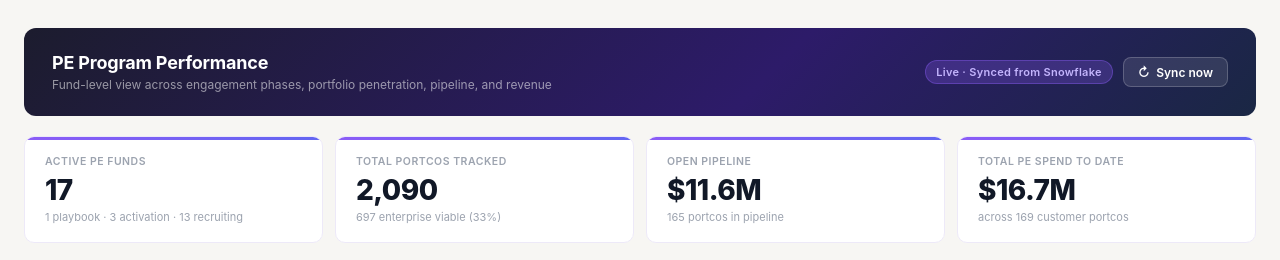
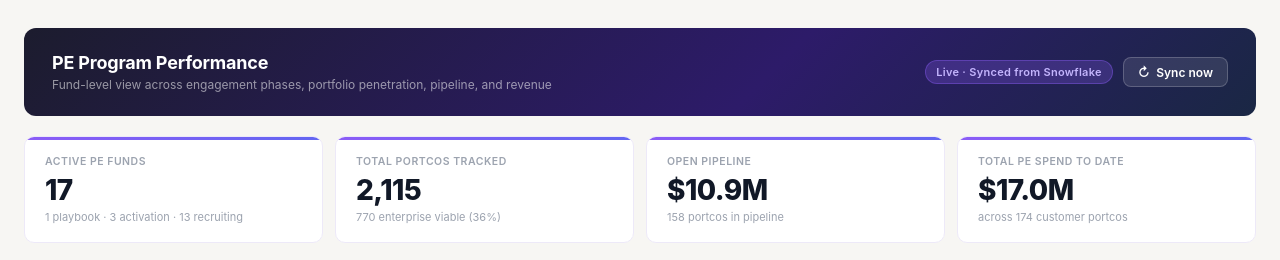
Before and after one commit to ziqideng-sudo/pe-dashboard, a plain HTML site: page index.html in a window 1280 px wide. Shown: the top 260 px of the page. Drawn offline with Linux system fonts and the light colour scheme.

Commit message:
Weekly refresh 2026-05-31

```diff
--- a/index.html
+++ b/index.html
@@ -540,20 +540,20 @@
 
 <script>
 const RAW_DATA = [
-  {fund:"General Atlantic",       stage:"Portco Recruiting",          total_portcos:243, enterprise_viable:95,  open_pipe_count:14, open_pipe_amount:1190000,  closed_won:28, won_arr:2940366,  dq_closed_lost:49, total_spend:3647021},
-  {fund:"Vista Equity Partners",  stage:"Activation",                 total_portcos:115, enterprise_viable:89,  open_pipe_count:32, open_pipe_amount:2118080,  closed_won:25, won_arr:1328349,  dq_closed_lost:43, total_spend:1858176},
-  {fund:"TCV",                    stage:"Portco Recruiting",          total_portcos:85,  enterprise_viable:53,  open_pipe_count:8,  open_pipe_amount:424879,   closed_won:24, won_arr:1387440,  dq_closed_lost:43, total_spend:2439938},
-  {fund:"Goldman Sachs",          stage:"Portco Recruiting",          total_portcos:243, enterprise_viable:55,  open_pipe_count:14, open_pipe_amount:567328,   closed_won:16, won_arr:835365,   dq_closed_lost:32, total_spend:921896},
-  {fund:"KKR",                    stage:"Portco Recruiting",          total_portcos:411, enterprise_viable:84,  open_pipe_count:14, open_pipe_amount:825000,   closed_won:14, won_arr:772400,   dq_closed_lost:40, total_spend:1036615},
-  {fund:"TPG",                    stage:"Portco Recruiting",          total_portcos:251, enterprise_viable:60,  open_pipe_count:10, open_pipe_amount:907188,   closed_won:14, won_arr:2631015,  dq_closed_lost:27, total_spend:3271162},
-  {fund:"HgCapital LLP",          stage:"Portco Playbook Deployment", total_portcos:69,  enterprise_viable:48,  open_pipe_count:12, open_pipe_amount:1673770,  closed_won:14, won_arr:887562,   dq_closed_lost:27, total_spend:1066255},
-  {fund:"Permira Advisers LLC",   stage:"Activation",                 total_portcos:87,  enterprise_viable:33,  open_pipe_count:11, open_pipe_amount:737420,   closed_won:11, won_arr:760932,   dq_closed_lost:22, total_spend:997293},
-  {fund:"Thoma Bravo",            stage:"Portco Recruiting",          total_portcos:80,  enterprise_viable:68,  open_pipe_count:19, open_pipe_amount:1771724,  closed_won:10, won_arr:651043,   dq_closed_lost:32, total_spend:1037519},
-  {fund:"Advent",                 stage:"Portco Recruiting",          total_portcos:121, enterprise_viable:44,  open_pipe_count:9,  open_pipe_amount:540000,   closed_won:4,  won_arr:114540,   dq_closed_lost:19, total_spend:124951},
-  {fund:"CVC",                    stage:"Portco Recruiting",          total_portcos:177, enterprise_viable:31,  open_pipe_count:6,  open_pipe_amount:269924,   closed_won:3,  won_arr:77136,    dq_closed_lost:17, total_spend:76600},
-  {fund:"HIG Capital",            stage:"Activation",                 total_portcos:140, enterprise_viable:10,  open_pipe_count:5,  open_pipe_amount:296200,   closed_won:2,  won_arr:49560,    dq_closed_lost:6,  total_spend:89560},
-  {fund:"Nordic Capital",         stage:"Portco Recruiting",          total_portcos:57,  enterprise_viable:20,  open_pipe_count:4,  open_pipe_amount:261600,   closed_won:2,  won_arr:74880,    dq_closed_lost:5,  total_spend:79000},
-  {fund:"Cove Hill Partners",     stage:"Portco Recruiting",          total_portcos:11,  enterprise_viable:7,   open_pipe_count:7,  open_pipe_amount:50000,    closed_won:2,  won_arr:8640,     dq_closed_lost:4,  total_spend:24480},
+  {fund:"General Atlantic",       stage:"Portco Recruiting",          total_portcos:243, enterprise_viable:105, open_pipe_count:13, open_pipe_amount:1200000,  closed_won:28, won_arr:2940366,  dq_closed_lost:49, total_spend:3647021},
+  {fund:"Vista Equity Partners",  stage:"Activation",                 total_portcos:115, enterprise_viable:93,  open_pipe_count:30, open_pipe_amount:1696240,  closed_won:27, won_arr:1519509,  dq_closed_lost:43, total_spend:2050929},
+  {fund:"TCV",                    stage:"Portco Recruiting",          total_portcos:85,  enterprise_viable:58,  open_pipe_count:8,  open_pipe_amount:416564,   closed_won:24, won_arr:1387440,  dq_closed_lost:43, total_spend:2442338},
+  {fund:"Goldman Sachs",          stage:"Portco Recruiting",          total_portcos:243, enterprise_viable:63,  open_pipe_count:14, open_pipe_amount:586328,   closed_won:16, won_arr:835365,   dq_closed_lost:32, total_spend:921896},
+  {fund:"KKR",                    stage:"Portco Recruiting",          total_portcos:432, enterprise_viable:98,  open_pipe_count:12, open_pipe_amount:850000,   closed_won:15, won_arr:772400,   dq_closed_lost:45, total_spend:1041615},
+  {fund:"TPG",                    stage:"Portco Recruiting",          total_portcos:251, enterprise_viable:68,  open_pipe_count:10, open_pipe_amount:952188,   closed_won:14, won_arr:2631015,  dq_closed_lost:27, total_spend:3271162},
+  {fund:"HgCapital LLP",          stage:"Portco Playbook Deployment", total_portcos:69,  enterprise_viable:52,  open_pipe_count:12, open_pipe_amount:1674682,  closed_won:14, won_arr:887562,   dq_closed_lost:27, total_spend:1060455},
+  {fund:"Permira Advisers LLC",   stage:"Activation",                 total_portcos:91,  enterprise_viable:36,  open_pipe_count:11, open_pipe_amount:496700,   closed_won:12, won_arr:851652,   dq_closed_lost:21, total_spend:1088854},
+  {fund:"Thoma Bravo",            stage:"Portco Recruiting",          total_portcos:80,  enterprise_viable:69,  open_pipe_count:20, open_pipe_amount:1771724,  closed_won:10, won_arr:651043,   dq_closed_lost:32, total_spend:1038319},
+  {fund:"Advent",                 stage:"Portco Recruiting",          total_portcos:121, enterprise_viable:49,  open_pipe_count:8,  open_pipe_amount:540000,   closed_won:5,  won_arr:225740,   dq_closed_lost:19, total_spend:164951},
+  {fund:"CVC",                    stage:"Portco Recruiting",          total_portcos:177, enterprise_viable:36,  open_pipe_count:6,  open_pipe_amount:269924,   closed_won:3,  won_arr:77136,    dq_closed_lost:17, total_spend:77600},
+  {fund:"HIG Capital",            stage:"Activation",                 total_portcos:140, enterprise_viable:15,  open_pipe_count:4,  open_pipe_amount:236200,   closed_won:2,  won_arr:49560,    dq_closed_lost:7,  total_spend:89560},
+  {fund:"Nordic Capital",         stage:"Portco Recruiting",          total_portcos:57,  enterprise_viable:20,  open_pipe_count:3,  open_pipe_amount:181600,   closed_won:2,  won_arr:74880,    dq_closed_lost:5,  total_spend:79552},
+  {fund:"Cove Hill Partners",     stage:"Portco Recruiting",          total_portcos:11,  enterprise_viable:8,   open_pipe_count:7,  open_pipe_amount:50000,    closed_won:2,  won_arr:8640,     dq_closed_lost:4,  total_spend:24480},
   {fund:"Growth Factors",         stage:"Portco Recruiting",          total_portcos:0,   enterprise_viable:0,   open_pipe_count:0,  open_pipe_amount:0,        closed_won:0,  won_arr:0,        dq_closed_lost:0,  total_spend:0},
   {fund:"Parthenon Capital",      stage:"Portco Recruiting",          total_portcos:0,   enterprise_viable:0,   open_pipe_count:0,  open_pipe_amount:0,        closed_won:0,  won_arr:0,        dq_closed_lost:0,  total_spend:0},
   {fund:"Khosla Ventures",        stage:"Portco Recruiting",          total_portcos:0,   enterprise_viable:0,   open_pipe_count:0,  open_pipe_amount:0,        closed_won:0,  won_arr:0,        dq_closed_lost:0,  total_spend:0},
```
